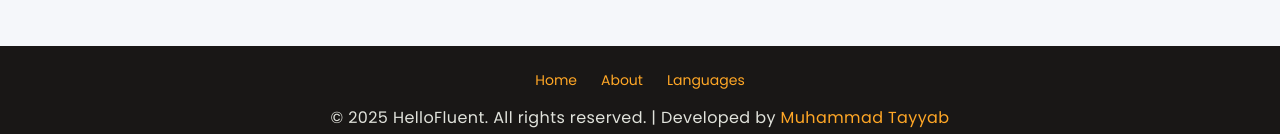
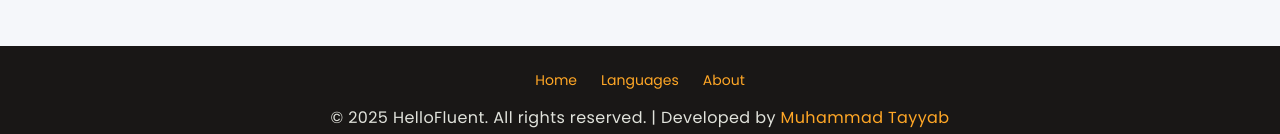
Before and after one commit to m-tayaib/hellofluent, a React (Vite) app in the folder client/: page /about in a window 1280 px wide. Shown: the part 818-952 px from the top of the page. Built offline with nearby package versions, Linux system fonts and the light colour scheme.

Commit message:
replace LINK instead of a tag

```diff
--- a/client/src/sections/Footer.tsx
+++ b/client/src/sections/Footer.tsx
@@ -1,12 +1,13 @@
-
+import { Link } from "react-router-dom"
 function Footer() {
     return (
         <footer className="w-full" style={{ background: 'var(--color-primary)' }}>
             <div className="max-w-screen-xl mx-auto px-4 flex flex-col items-center gap-2 py-6">
                 <nav className="mb-2 flex flex-wrap justify-center gap-6 text-sm">
-                    <a href="/" className="hover:underline text-logo">Home</a>
-                    <a href="/about" className="hover:underline text-logo">About</a>
-                    <a href="/languages" className="hover:underline text-logo">Languages</a>
+                    <Link to="/" className="hover:underline text-logo">Home</Link>
+                    <Link to="/languages" className="hover:underline text-logo">Languages</Link>
+                    <Link to="/about" className="hover:underline text-logo">About</Link>
+
                 </nav>
                 <span className="text-center text-base tracking-wide text-accent">
                     &copy; {new Date().getFullYear()} HelloFluent. All rights reserved. | Developed by <a href="https://www.linkedin.com/in/m-tayaib/" target="_blank" rel="noopener noreferrer" className="hover:underline text-logo">Muhammad Tayyab</a>
```
